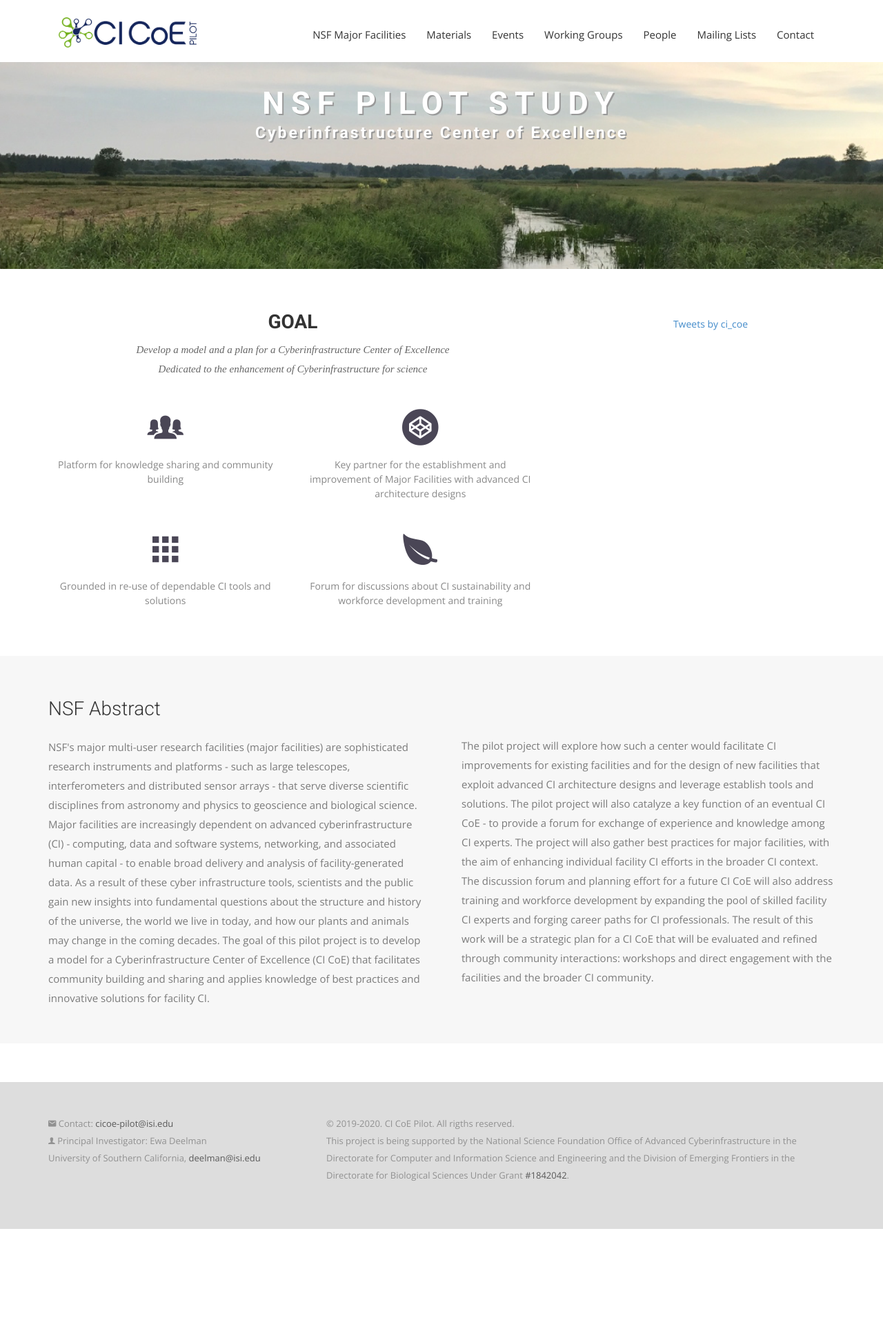
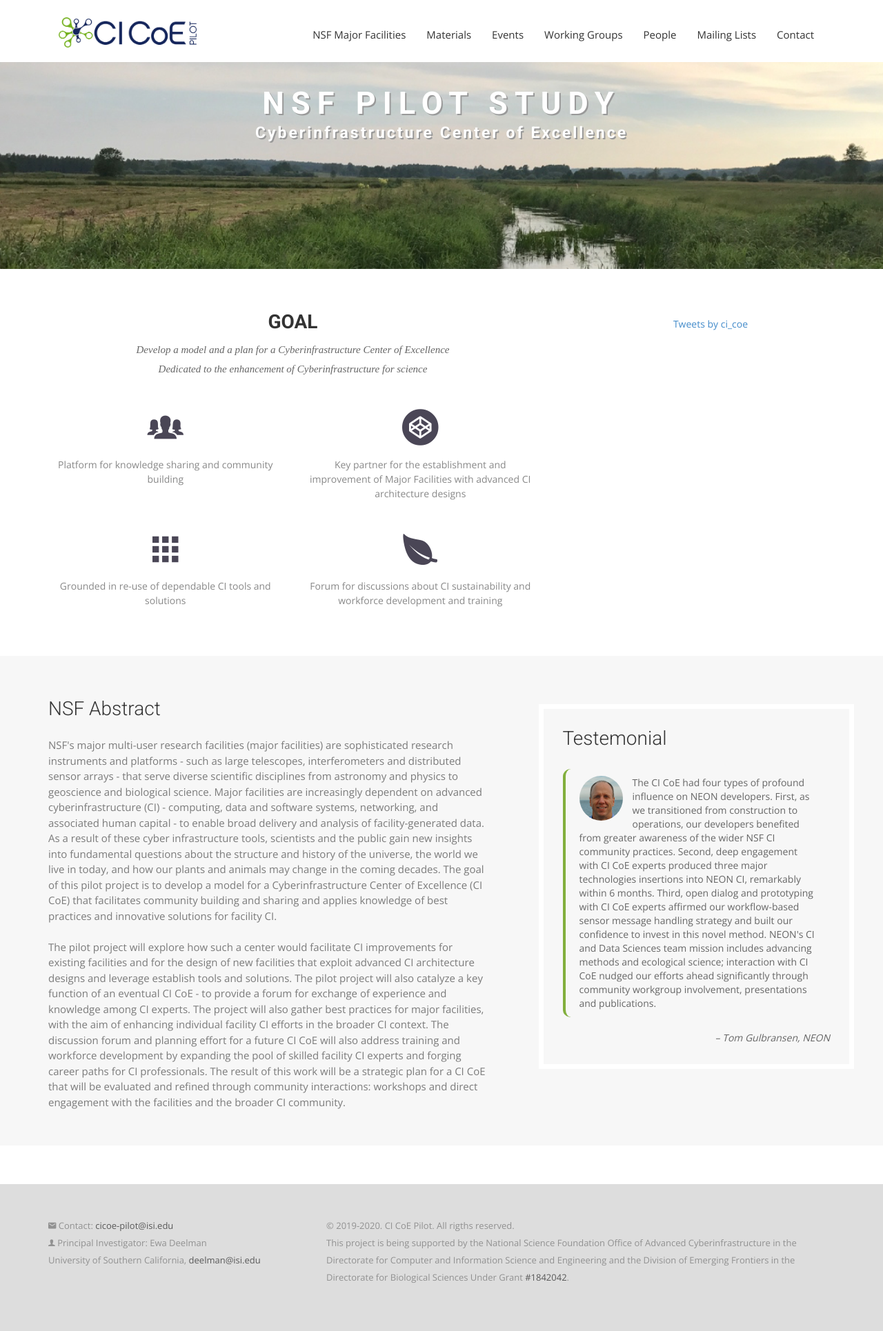
Before and after one commit to cicoe/cicoe.github.io, a Jekyll site: the page built from index.html, in a window 1280 px wide. Shown: the whole page at 69% size. Built offline with Jekyll 4.4.1, drawn with Linux system fonts in a browser that asks for light colours; nearby versions of some CDN libraries; some web fonts are replaced; comment, search, counter and statistics services are not loaded; before the commit the page ends 1782 px from its top, so only the background shows below that.

Commit message:
adding testimonial

```diff
--- a/css/style.css
+++ b/css/style.css
@@ -88,3 +88,34 @@
     text-align: left;
     min-height: 8em;
 }
+
+.testemonial {
+    border: 0.5em solid #fff;
+    margin: 2em;
+    padding: 2em;
+}
+
+.testemonial blockquote {
+    font-size: 1em;
+    color: #666;
+    border-left: 4px solid #82AF3D;
+    border-radius: 3%;
+}
+
+.testemonial span {
+    float: right;
+    color: #666;
+}
+
+.testemonial h3 {
+    margin-top: 0;
+    margin-bottom: 1em;
+}
+
+.testemonial img {
+    border-radius: 50%;
+    max-width: 4.5em;
+    float: left;
+    margin-right: 1em;
+    margin-bottom: 1em;
+}
--- a/index.html
+++ b/index.html
@@ -12,7 +12,7 @@ permalink: /
                 <div class="section-title">
                     <h2>Goal</h2>
                     <p>
-                        Develop a model and a plan for a Cyberinfrastructure Center of Excellence<br />
+                        Develop a model and a plan for a Cyberinfrastructure Center of Excellence<br/>
                         Dedicated to the enhancement of Cyberinfrastructure for science
                     </p>
                 </div>
@@ -46,10 +46,11 @@ permalink: /
                 </div>
             </div>
 
-              <div class="col-md-4 col-sm-12" style="padding-top: 2em">
-                  <a class="twitter-timeline" data-lang="en" data-height="35em" data-width="100%" data-theme="light" href="https://twitter.com/ci_coe?ref_src=twsrc%5Etfw">Tweets by ci_coe</a> <script async src="https://platform.twitter.com/widgets.js" charset="utf-8"></script>
-              </div>
-            </section>
+            <div class="col-md-4 col-sm-12" style="padding-top: 2em">
+                <a class="twitter-timeline" data-lang="en" data-height="35em" data-width="100%" data-theme="light"
+                   href="https://twitter.com/ci_coe?ref_src=twsrc%5Etfw">Tweets by ci_coe</a>
+                <script async src="https://platform.twitter.com/widgets.js" charset="utf-8"></script>
+            </div>
         </div>
     </div>
 </section>
@@ -57,12 +58,12 @@ permalink: /
 <section id="intro" style="background-color: #f7f7f7">
     <div class="container">
         <div class="row">
-            <div class="col-md-6 col-sm-12">
+            <div class="col-md-7 col-sm-12">
                 <div class="section-title">
                     <h3>NSF Abstract</h3>
                 </div>
-                <div class="block" style="padding-right: 1em">
-                    <p>
+                <div class="block" style="padding-right: 1em; font-size: 1em">
+                    <p style="line-height: 1.5em">
                         NSF's major multi-user research facilities (major facilities) are sophisticated research
                         instruments and platforms - such as large telescopes, interferometers and distributed sensor
                         arrays - that serve diverse scientific disciplines from astronomy and physics to geoscience and
@@ -75,12 +76,7 @@ permalink: /
                         model for a Cyberinfrastructure Center of Excellence (CI CoE) that facilitates community
                         building and sharing and applies knowledge of best practices and innovative solutions for
                         facility CI.
-                    </p>
-                </div>
-            </div>
-            <div class="col-md-6 col-sm-12">
-                <div class="block" style="padding-top: 4.2em; padding-left: 1em">
-                    <p>
+                        <br/><br/>
                         The pilot project will explore how such a center would facilitate CI improvements for existing
                         facilities and for the design of new facilities that exploit advanced CI architecture designs
                         and leverage establish tools and solutions. The pilot project will also catalyze a key function
@@ -94,29 +90,24 @@ permalink: /
                         broader CI community.
                     </p>
                 </div>
-            </div><!-- .col-md-7 close -->
-            <!-- <section id="testimonial"> -->
-              <!-- <div class="col-md-6 col-sm-12"> -->
-                  <!-- <div class="col-md-12"> -->
-                      <!-- {% if site.data.news.size > 0 %} -->
-                      <!-- <div class="testimonial-carousel"> -->
-                          <!-- <div id="testimonial-slider" class="owl-carousel"> -->
-                              <!-- {% for n in site.data.news %} -->
-                              <!-- <div style="height: 400px"> -->
-                                  <!-- <img src="{{ n.image }}" width="300px" /> -->
-                                  <!-- <div class="news"> -->
-                                      <!-- <h4>{{ n.title }}</h4> -->
-                                      <!-- <p>{{ n.text }}</p> -->
-                                      <!-- <p>[<a href="{{ n.link }}" target="_blank">Read more</i></a>]</p> -->
-                                  <!-- </div> -->
-                              <!-- </div> -->
-                              <!-- {% endfor %} -->
-                          <!-- </div> -->
-                      <!-- </div> -->
-                      <!-- {% endif %} -->
-                  <!-- </div> -->
-              <!-- </div> -->
-            <!-- </<section> -->
+            </div>
+            <div class="col-md-5 col-sm-12">
+                <div class="testemonial col-md-12">
+                    <h3>Testemonial</h3>
+                    <blockquote>
+                        <img src="img/people/tom-gulbransen.png"/>
+                        The CI CoE had four types of profound influence on NEON developers. First, as we transitioned
+                        from construction to operations, our developers benefited from greater awareness of the wider
+                        NSF CI community practices. Second, deep engagement with CI CoE experts produced three major
+                        technologies insertions into NEON CI, remarkably within 6 months. Third, open dialog and
+                        prototyping with CI CoE experts affirmed our workflow-based sensor message handling strategy and
+                        built our confidence to invest in this novel method. NEON's CI and Data Sciences team mission
+                        includes advancing methods and ecological science; interaction with CI CoE nudged our efforts
+                        ahead significantly through community workgroup involvement, presentations and publications.
+                    </blockquote>
+                    <span><i>– Tom Gulbransen, NEON</i></span>
+                </div>
+            </div>
         </div>
     </div>
 </section>
```
Also changed, not shown: img/people/tom-gulbransen.png (added). Lines whose indentation alone changed are shown as unchanged.
